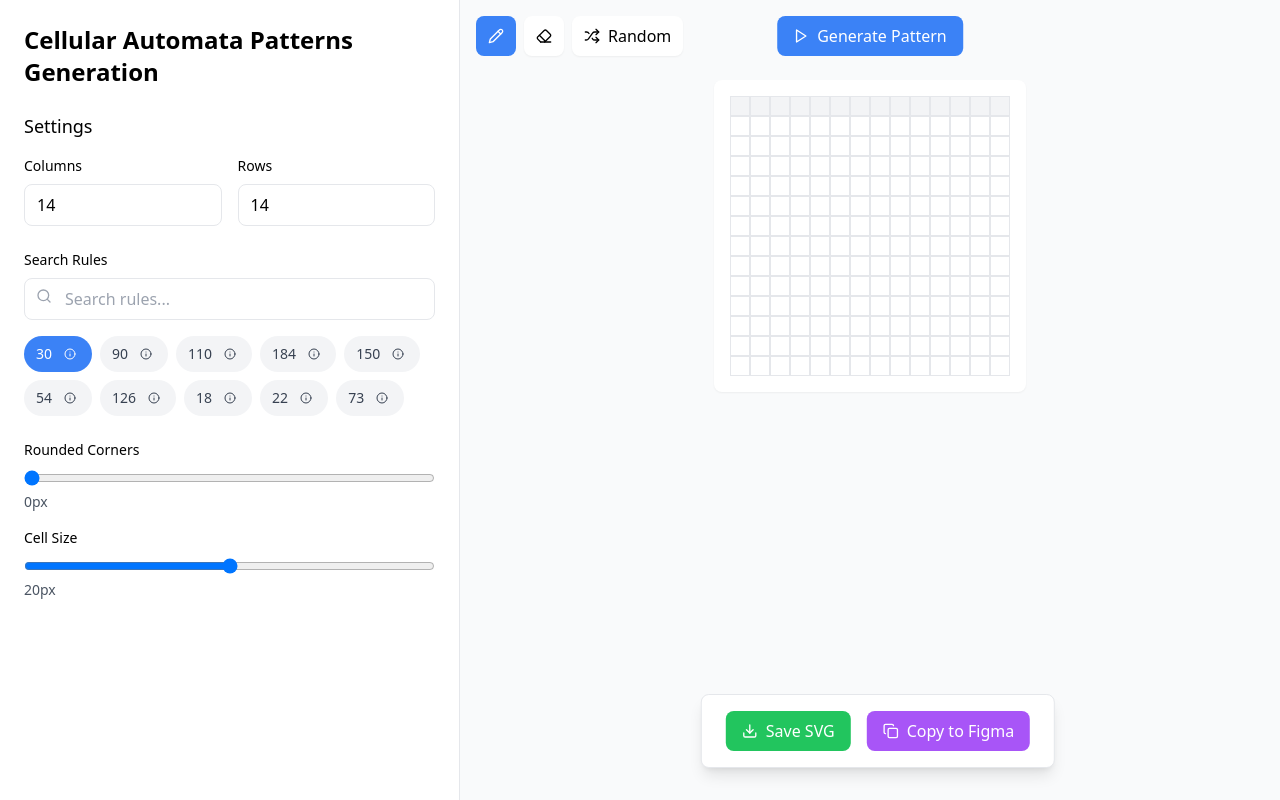
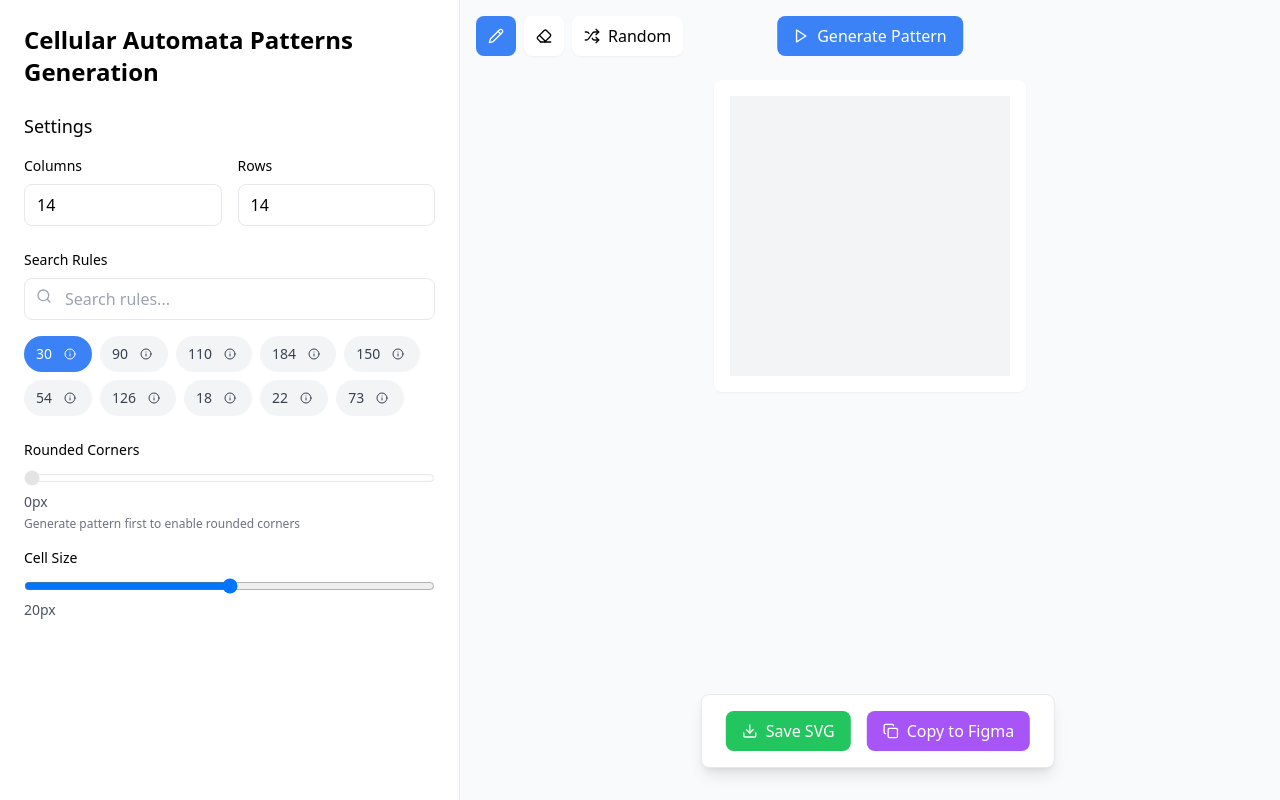
Before and after one commit to majoputerka/cellular-automata-editor, a React (Vite) app: page / in a window 1280 px wide. Built offline with nearby package versions, Linux system fonts and the light colour scheme.

Commit message:
Fix grid display, hover effects, and metaball rounded corners

```diff
--- a/src/components/cellular-automata-editor.tsx
+++ b/src/components/cellular-automata-editor.tsx
@@ -223,7 +223,7 @@ const CellularAutomataEditor = () => {
     const width = cols * cellSize;
     const height = rows * cellSize;
 
-    if (roundedCorners > 0) {
+    if (roundedCorners > 0 && hasGenerated) {
       // Create a binary matrix for filled cells
       const matrix = Array(rows).fill().map(() => Array(cols).fill(false));
       for (let r = 0; r < rows; r++) {
@@ -263,7 +263,7 @@ const CellularAutomataEditor = () => {
         }
       }
 
-      // Generate smooth SVG paths for each component
+      // Generate smooth SVG paths for each component with overlapping cells
       let paths = '';
       components.forEach(component => {
         if (component.length === 1) {
@@ -273,21 +273,14 @@ const CellularAutomataEditor = () => {
           const y = r * cellSize;
           paths += `<rect x="${x}" y="${y}" width="${cellSize}" height="${cellSize}" rx="${roundedCorners}" ry="${roundedCorners}" fill="#000"/>`;
         } else {
-          // Multiple cells - create a smooth path
-          const minR = Math.min(...component.map(([r]) => r));
-          const maxR = Math.max(...component.map(([r]) => r));
-          const minC = Math.min(...component.map(([, c]) => c));
-          const maxC = Math.max(...component.map(([, c]) => c));
-
-          // Create a smooth path around the component
-          const x = minC * cellSize;
-          const y = minR * cellSize;
-          const w = (maxC - minC + 1) * cellSize;
-          const h = (maxR - minR + 1) * cellSize;
-
-          // Use a smooth rounded rectangle with larger radius for metaball effect
-          const radius = Math.min(roundedCorners * 2, Math.min(w, h) / 2);
-          paths += `<rect x="${x}" y="${y}" width="${w}" height="${h}" rx="${radius}" ry="${radius}" fill="#000"/>`;
+          // Multiple cells - create overlapping rounded rectangles for metaball effect
+          component.forEach(([r, c]) => {
+            const x = c * cellSize;
+            const y = r * cellSize;
+            // Slightly overlap cells for metaball effect
+            const overlap = 0.5;
+            paths += `<rect x="${x - overlap}" y="${y - overlap}" width="${cellSize + overlap * 2}" height="${cellSize + overlap * 2}" rx="${roundedCorners}" ry="${roundedCorners}" fill="#000"/>`;
+          });
         }
       });
 
@@ -306,7 +299,7 @@ const CellularAutomataEditor = () => {
       }
       return `<svg width="${width}" height="${height}" xmlns="http://www.w3.org/2000/svg">${rects}</svg>`;
     }
-  }, [grid, cols, rows, roundedCorners, cellSize]);
+  }, [grid, cols, rows, roundedCorners, cellSize, hasGenerated]);
 
   // Save as SVG
   const saveAsSVG = useCallback(() => {
@@ -466,9 +459,13 @@ const CellularAutomataEditor = () => {
                 max="10"
                 value={roundedCorners}
                 onChange={(e) => setRoundedCorners(Number(e.target.value))}
-                className="w-full"
+                disabled={!hasGenerated}
+                className={`w-full ${!hasGenerated ? 'opacity-50 cursor-not-allowed' : ''}`}
               />
               <div className="text-sm text-gray-600">{roundedCorners}px</div>
+              {!hasGenerated && (
+                <div className="text-xs text-gray-500 mt-1">Generate pattern first to enable rounded corners</div>
+              )}
             </div>
 
             {/* Cell Size Slider */}
@@ -562,12 +559,19 @@ const CellularAutomataEditor = () => {
           {/* Grid Display - Top Aligned */}
           <div className="flex flex-col items-center pt-20 pb-24 px-4">
             <div className="bg-white rounded-lg shadow-sm p-4">
+              {/* Grid background with centered lines */}
               <div
-                className="mx-auto"
+                className="mx-auto relative"
                 style={{
                   display: 'grid',
                   gridTemplateColumns: `repeat(${cols}, ${cellSize}px)`,
-                  maxWidth: 'fit-content'
+                  maxWidth: 'fit-content',
+                  backgroundImage: `
+                    linear-gradient(to right, #e5e7eb 1px, transparent 1px),
+                    linear-gradient(to bottom, #e5e7eb 1px, transparent 1px)
+                  `,
+                  backgroundSize: `${cellSize}px ${cellSize}px`,
+                  backgroundPosition: '0 0'
                 }}
               >
           {grid.map((row, rowIndex) =>
@@ -577,15 +581,17 @@ const CellularAutomataEditor = () => {
                 width: `${cellSize}px`,
                 height: `${cellSize}px`,
                 backgroundColor: cell ? '#000' : '#fff',
-                border: '1px solid #e5e7eb'
+                border: 'none'
               };
 
-              // Hover effect for first row when drawing
-              if (rowIndex === 0 && tool === 'draw' && !cell) {
+              // Hover effect for any cell when drawing/erasing
+              if (tool === 'draw' && !cell) {
                 cellStyle.backgroundColor = '#f3f4f6';
+              } else if (tool === 'erase' && cell) {
+                cellStyle.backgroundColor = '#fee2e2';
               }
 
-              if (roundedCorners > 0 && cell) {
+              if (roundedCorners > 0 && hasGenerated && cell) {
                 // For live preview, we'll use a simpler approach
                 // The SVG export will handle the proper connected component logic
                 const hasTop = rowIndex > 0 && grid[rowIndex - 1] && grid[rowIndex - 1][colIndex];
@@ -607,7 +613,6 @@ const CellularAutomataEditor = () => {
                 else borderRadius += '0px';
 
                 cellStyle.borderRadius = borderRadius;
-                cellStyle.border = 'none'; // Remove border for rounded cells
               }
 
               return (
```
